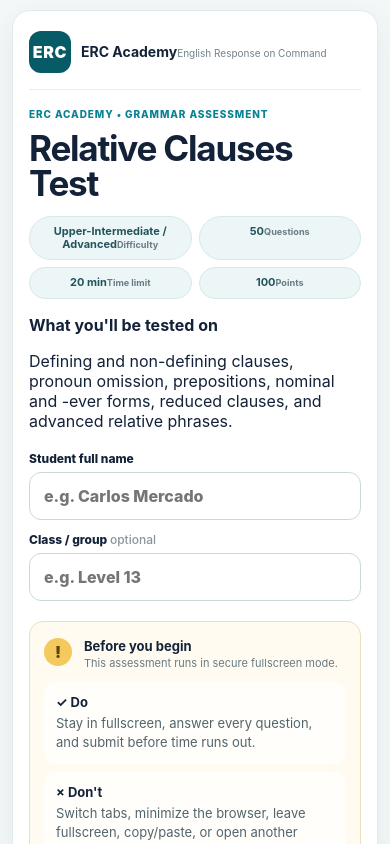
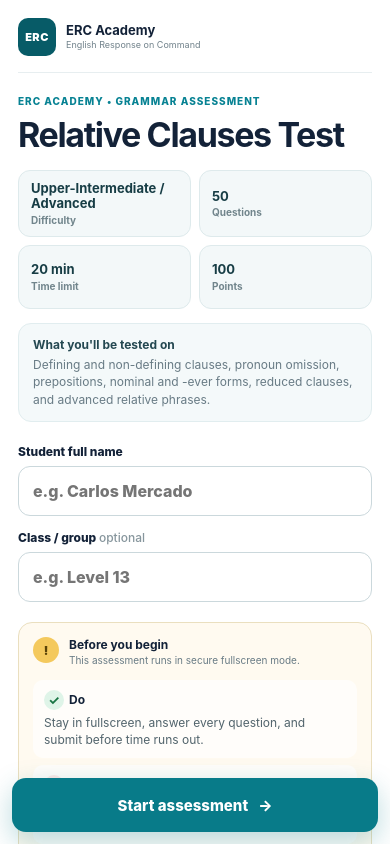
Before and after one commit to CarlosMElliot/relative-clauses-test-app, a React (Vite) app: page / in a window 390 px wide. Shown: the top 844 px of the page. Built offline with nearby package versions, Linux system fonts and the light colour scheme.

Commit message:
Add purpose-built mobile homepage layout

```diff
--- a/src/style.css
+++ b/src/style.css
@@ -72,3 +72,52 @@
  .start-shell h1{font-size:29px}
  .start-shell .meta-pills{grid-template-columns:1fr 1fr}
 }
+
+
+/* True mobile homepage — purpose-built phone layout */
+.coverage{margin:18px 0 0;padding:14px 16px;border-radius:13px;background:#f4f9fa;border:1px solid #e1edef}
+.coverage>b{font-size:13px;color:#244851}.coverage p{margin:5px 0 0;color:#687b85;font-size:13px;line-height:1.5}
+.meta-pills span{display:flex;align-items:center;gap:4px}.meta-pills span small{display:none}
+.rule-icon{display:inline-grid;place-items:center;width:20px;height:20px;margin-right:5px;border-radius:50%;font-size:13px}.ok-icon{background:#dff4e8;color:#187443}.no-icon{background:#fde8e6;color:#ad3e35}
+
+@media(max-width:700px){
+ html,body,#root{width:100%;min-height:100%;overflow-x:hidden}
+ body{background:#fff}
+ .start-shell{padding:0!important;margin:0!important;width:100%!important;max-width:none!important}
+ .start-shell .hero{margin:0!important;border:0;border-radius:0;box-shadow:none;min-height:100dvh;padding:18px 18px 104px!important}
+ .start-shell .brand-row{display:flex;align-items:center;gap:10px;padding:0 0 16px;margin:0 0 22px;border-bottom:1px solid #e7eef0}
+ .start-shell .brand-mark{width:38px;height:38px;border-radius:10px;font-size:11px;flex:0 0 38px}
+ .start-shell .brand-row>div:nth-child(2){display:flex;flex-direction:column;justify-content:center;min-width:0}
+ .start-shell .brand-row>div:nth-child(2) b{font-size:13px;line-height:1.15}
+ .start-shell .brand-row>div:nth-child(2) span{font-size:9px;line-height:1.2;margin-top:2px}
+ .start-shell .teacher-link{display:none!important}
+ .start-shell .tag{font-size:10px;letter-spacing:.1em;margin:0}
+ .start-shell h1{font-size:34px;line-height:1.04;letter-spacing:-.04em;margin:8px 0 18px}
+ .start-shell .meta-pills{display:grid;grid-template-columns:1fr 1fr;gap:8px;margin:0}
+ .start-shell .meta-pills span{min-width:0;min-height:64px;display:flex;flex-direction:column;align-items:flex-start;justify-content:center;gap:2px;padding:10px 12px;border-radius:12px;background:#f3f8f9;border:1px solid #deeaec;text-align:left}
+ .start-shell .meta-pills span b{font-size:13px;color:#173d45;line-height:1.2}
+ .start-shell .meta-pills span small{display:block;color:#71858c;font-size:10px;line-height:1.2;margin:0}
+ .start-shell .coverage{margin:14px 0 22px;padding:13px 14px}
+ .start-shell .coverage>b{font-size:12px}
+ .start-shell .coverage p{font-size:12px;line-height:1.45;margin-top:4px}
+ .start-shell .form-grid{display:flex;flex-direction:column;gap:14px;margin:0 0 20px}
+ .start-shell .field{gap:7px;font-size:12px}
+ .start-shell .field input{width:100%;height:50px;padding:0 14px;font-size:16px;border-radius:12px;background:#fff}
+ .start-shell .rules{margin:0;padding:14px;border-radius:14px;background:#fffaf0}
+ .start-shell .rules-head{margin:0 0 12px;gap:10px}
+ .start-shell .rules-head>span{width:26px;height:26px;flex:0 0 26px;font-size:12px}
+ .start-shell .rules-head b{font-size:12px}
+ .start-shell .rules-head small{font-size:10px}
+ .start-shell .rules-grid{display:flex;flex-direction:column;gap:7px}
+ .start-shell .rules-grid>div{padding:10px 11px;border-radius:10px}
+ .start-shell .rules-grid>div>b{display:flex;align-items:center;font-size:12px}
+ .start-shell .rules-grid p{font-size:12px;line-height:1.4;margin:5px 0 0}
+ .start-shell .rule-critical{font-size:11px;line-height:1.4;margin:10px 0 0;padding:10px 0 0}
+ .start-shell .wide{position:fixed;z-index:30;left:12px;right:12px;bottom:max(12px,env(safe-area-inset-bottom));width:calc(100% - 24px);height:54px;border-radius:14px;font-size:15px;box-shadow:0 10px 28px rgba(8,123,137,.28)}
+}
+@media(max-width:380px){
+ .start-shell .hero{padding:15px 14px 96px!important}
+ .start-shell h1{font-size:30px}
+ .start-shell .meta-pills span{min-height:58px;padding:9px 10px}
+ .start-shell .wide{left:10px;right:10px;width:calc(100% - 20px)}
+}
```
